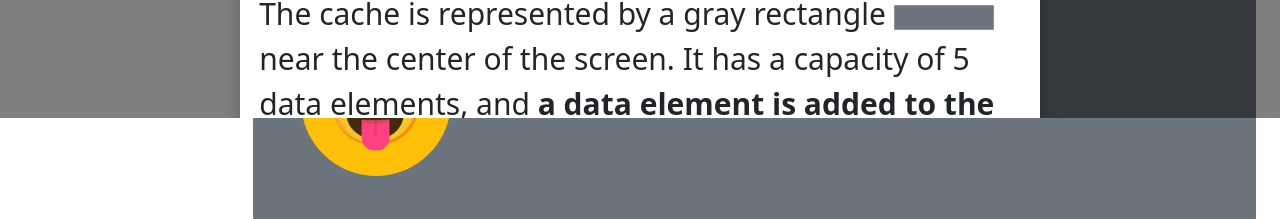
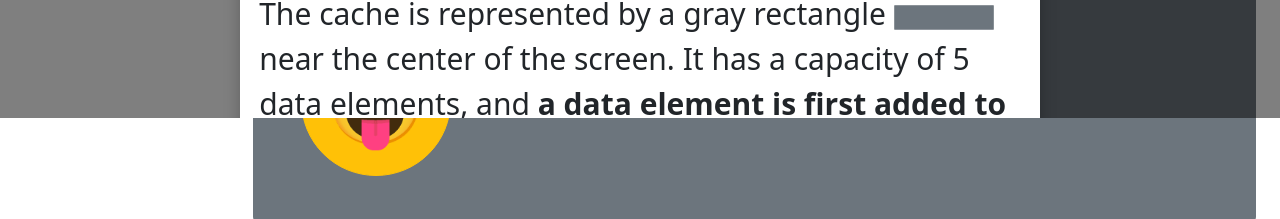
Before and after one commit to ejruggiero/cache-eviction-algorithms, a React (Create React App) app: page / in a window 1280 px wide. Shown: the part 682-901 px from the top of the page. Built offline with nearby package versions, Linux system fonts and the light colour scheme.

Commit message:
updated help message

```diff
--- a/src/components/Help/Help.js
+++ b/src/components/Help/Help.js
@@ -6,7 +6,6 @@ import dropdown from '../../images/dropdown.png';
 import cache from '../../images/cache.png';
 import dataElem from '../../images/data_elem.png';
 import incomingElem from '../../images/incoming_elem.png';
-import score from '../../images/score.png';
 import help from '../../images/help.png';
 
 export const Help = () => {
@@ -18,7 +17,7 @@ export const Help = () => {
     <p>Through this interactive visualization, you will learn three important cache eviction algorithms: first in first out (FIFO),
      least recently used (LRU), and least frequently used (LFU). As their names imply; the earliest element added to the cache is evicted in <b>FIFO</b>, the least recently added/accessed element is evicted in <b>LRU</b>, and the least frequently accessed element is evicted in <b>LFU</b>. It is recommended to first practice FIFO, then LRU, then LFU.</p>
     <p>Change the algorithm you wish to practice by toggling the dropdown <img src={dropdown} alt="Dropdown" width={250} height={40}/> at the top of the screen.</p>
-    <p>The cache is represented by a gray rectangle <img src={cache} alt="Cache" width={100} height={25}/> near the center of the screen. It has a capacity of 5 data elements, and <b>a data element is added to the cache before the one to its right.</b> Data elements are represented as yellow circles containing emojis
+    <p>The cache is represented by a gray rectangle <img src={cache} alt="Cache" width={100} height={25}/> near the center of the screen. It has a capacity of 5 data elements, and <b>a data element is first added to the cache before the one to its right.</b> Data elements are represented as yellow circles containing emojis
      which represent their data. <img src={dataElem} alt="Data Element" width={50} height={50}/></p>
      <p>The data element to the left of the cache represents an incoming data element <img src={incomingElem} alt="Incoming Data Element" width={50} height={50}/> that we want to add to the cache. <b>If it matches an element in the cache,</b> then click on that matching element in the cache. This is known as a <b>hit</b> -- the data is successfully retrieved from the cache. <b>If the incoming element does not match any element in the cache,</b> then click the element that should be evicted from the cache based on the eviction algorithm you have chosen.</p>
      <p>Your score can be found at the top right corner of the screen.⭐ If you select the correct element to remove from the cache, then you will
```
